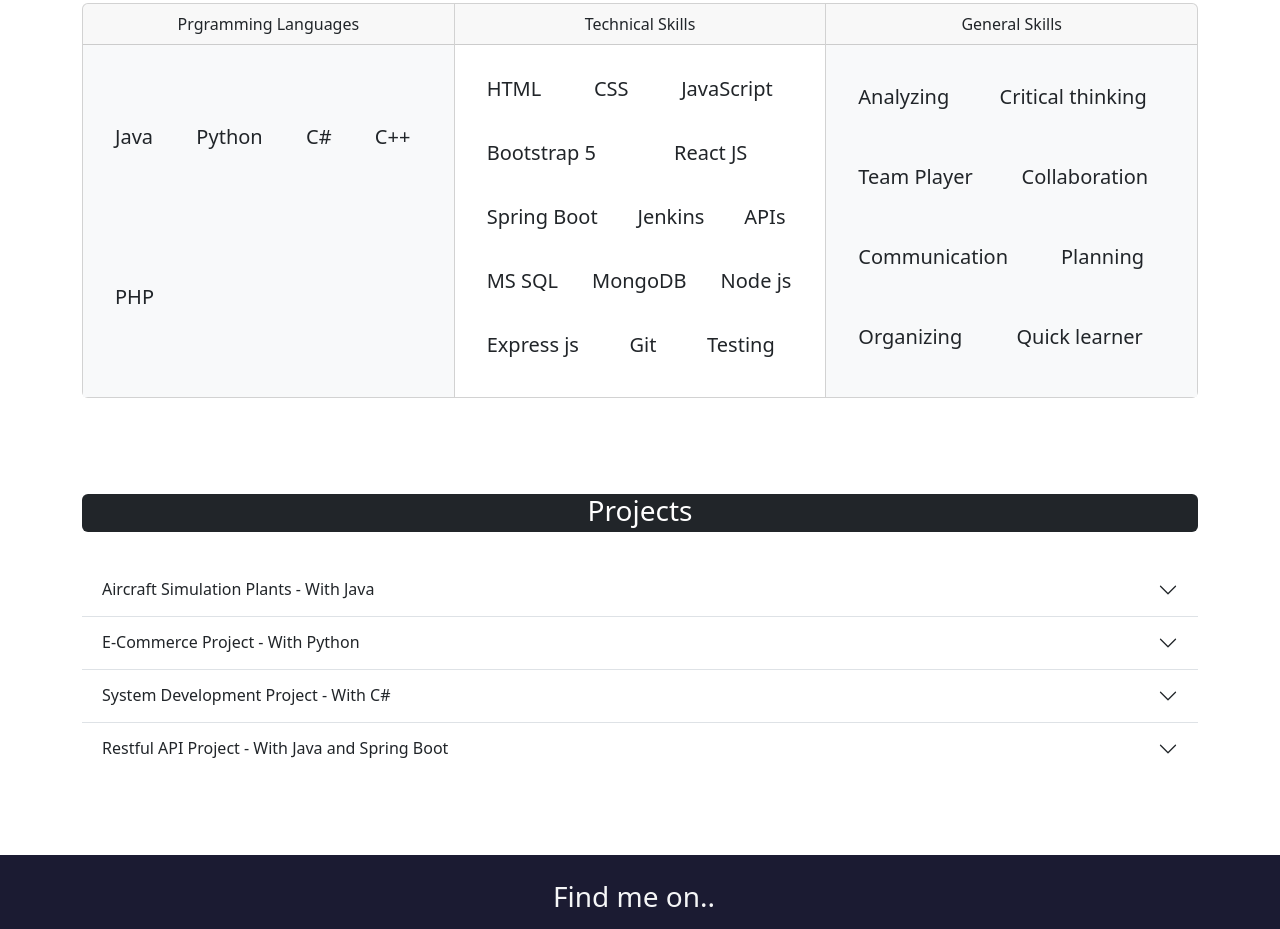
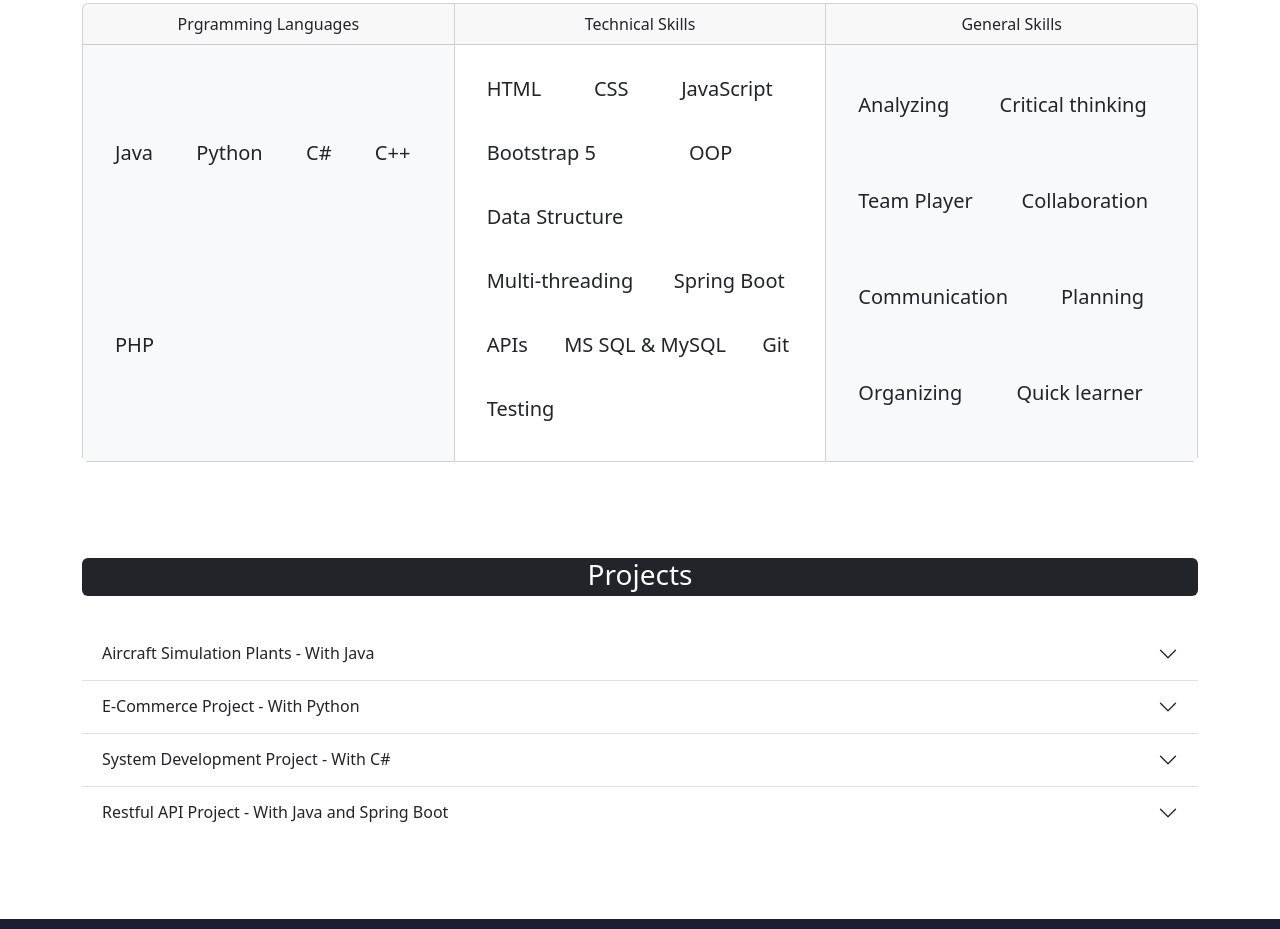
Before and after one commit to MdIbrahimUllah/Final-Project, a plain HTML site: page Education/education.html in a window 1280 px wide. Shown: the part 2135-3064 px from the top of the page. Drawn offline with nearby package versions, Linux system fonts and the light colour scheme; files whose address does not match are found by name.

```diff
--- a/Education/education.html
+++ b/Education/education.html
@@ -329,14 +329,12 @@ crossorigin="anonymous">
                                   <div class="card-body"><h5 class="card-title">CSS</h5></div>
                                   <div class="card-body"><h5 class="card-title">JavaScript</h5></div>
                                   <div class="card-body"><h5 class="card-title">Bootstrap 5</h5></div>
-                                  <div class="card-body"><h5 class="card-title">React JS</h5></div>
+                                  <div class="card-body"><h5 class="card-title">OOP</h5></div>
+                                  <div class="card-body"><h5 class="card-title">Data Structure</h5></div>
+                                  <div class="card-body"><h5 class="card-title">Multi-threading</h5></div>
                                   <div class="card-body"><h5 class="card-title">Spring Boot</h5></div>
-                                  <div class="card-body"><h5 class="card-title">Jenkins</h5></div>
                                   <div class="card-body"><h5 class="card-title">APIs</h5></div>
-                                  <div class="card-body"><h5 class="card-title">MS SQL</h5></div>
-                                  <div class="card-body"><h5 class="card-title">MongoDB</h5></div>
-                                  <div class="card-body"><h5 class="card-title">Node js</h5></div>
-                                  <div class="card-body"><h5 class="card-title">Express js</h5></div>
+                                  <div class="card-body"><h5 class="card-title">MS SQL & MySQL</h5></div>
                                   <div class="card-body"><h5 class="card-title">Git</h5></div>
                                   <div class="card-body"><h5 class="card-title">Testing</h5></div>
                                 </div>
```
